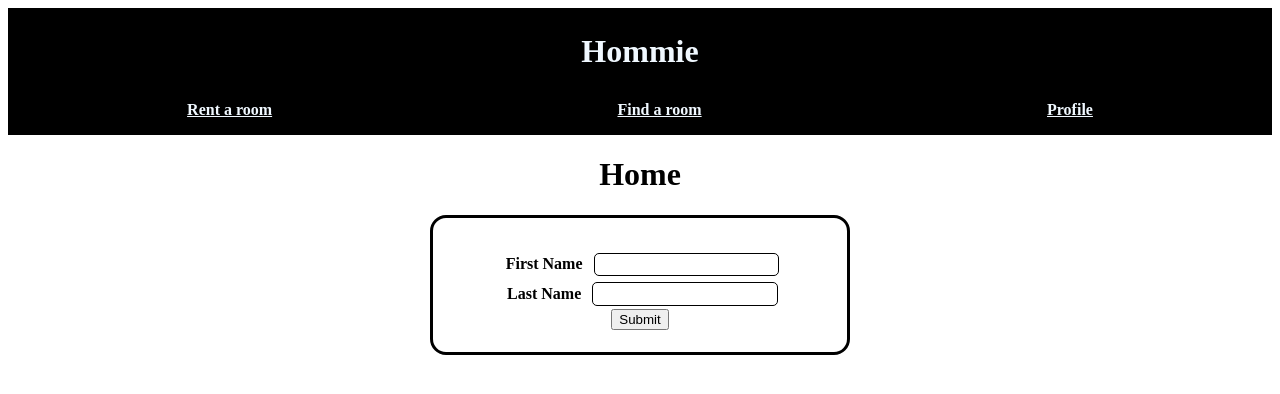
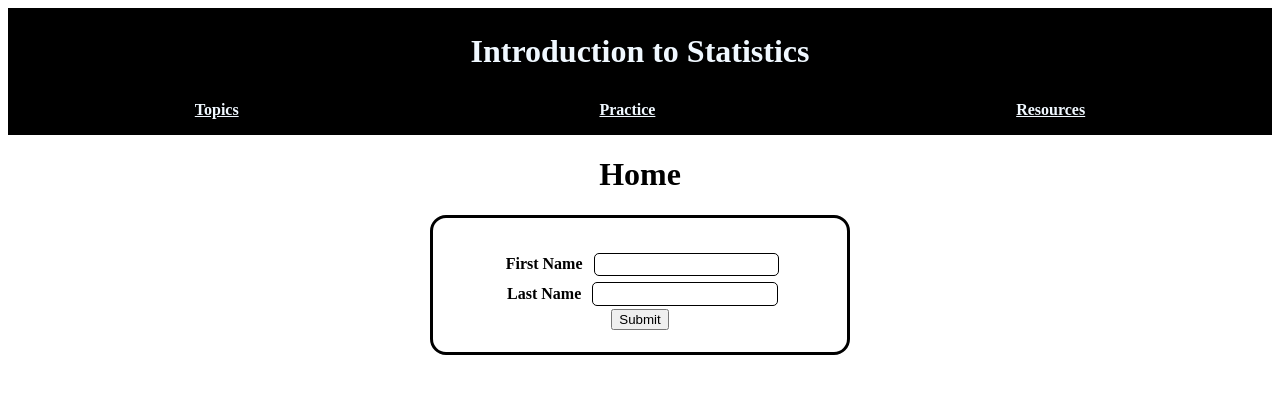
Before and after one commit to Jpkeys29/React-Router-Dom1, a React (Vite) app: page / in a window 1280 px wide. Shown: the top 394 px of the page. Built offline with nearby package versions, Linux system fonts and the light colour scheme.

Commit message:
Leaked fixed

```diff
--- a/package.json
+++ b/package.json
@@ -10,9 +10,6 @@
     "preview": "vite preview"
   },
   "dependencies": {
-    "@react-google-maps/api": "^2.19.3",
-    "@sendbird/uikit-react": "^3.15.3",
-    "@vis.gl/react-google-maps": "^1.1.3",
     "react": "^18.2.0",
     "react-dom": "^18.2.0",
     "react-router-dom": "^6.22.3"
--- a/src/App.jsx
+++ b/src/App.jsx
@@ -12,7 +12,7 @@ export default function App() {
   return (
     <div>
       <header className='header'>
-        <h1>Hommie</h1>
+        <h1>Introduction to Statistics</h1>
       </header>
         <Routes>
           <Route index element={<Home />} />
--- a/src/components/Home.jsx
+++ b/src/components/Home.jsx
@@ -6,9 +6,9 @@ export default function Home() {
     return (
         <div className='home' >
                 <ul>
-                    <li><Link to={'/topics'}>Rent a room</Link></li>
-                    <li><Link to={'/practice'}>Find a room</Link></li>
-                    <li><Link to={'/resources'}>Profile</Link></li>
+                    <li><Link to={'/topics'}>Topics</Link></li>
+                    <li><Link to={'/practice'}>Practice</Link></li>
+                    <li><Link to={'/resources'}>Resources</Link></li>
                 </ul>
             <h1>Home</h1>
             <Form />
--- a/src/components/Practice.jsx
+++ b/src/components/Practice.jsx
@@ -1,28 +1,10 @@
 import { Link } from "react-router-dom";
-import { App as SendbirdApp } from '@sendbird/uikit-react';
-import '@sendbird/uikit-react/dist/index.css';
 
-function ChatComponent() {
-    return (
-        <div style={{ width: '100vw', height: '100vh' }}>
-            {/* <SendbirdApp
-            appId={"APPID"}
-            userId={"USERID"}
-             /> */}
+export default function Practice() {
+    return(
+        <div className="practice">
             <Link to={'/'}>Home</Link>
-
+            <h1>Practice</h1>
         </div>
     )
 }
-
-export default ChatComponent;
-
-
-// export default function Practice() {
-//     return(
-//         <div className="practice" style={{backgroundColor:'#ADD8E6', height:'100vh'}}  >
-//             <Link to={'/'}>Home</Link>
-//             <h1>Find a room</h1>
-//         </div>
-//     )
-// }
--- a/src/components/Resources.jsx
+++ b/src/components/Resources.jsx
@@ -1,24 +1,10 @@
-"use client";
 import { Link } from 'react-router-dom';
-import { APIProvider, Map, AdvancedMarker, Pin, InfoWindow, } from "@vis.gl/react-google-maps";
-import { useEffect, useState, useRef } from 'react';
-
-const libraries = ['places']
 
 export default function Resources() {
-    const position = { lat: 41.3874, lng: 2.1686 }
     return (
-        <APIProvider apiKey={"AIzaSyCUJR3_A9ZMaEw8sTXPNL8WTKt8I-Im-N8"}>
-            <div style={{height:"100vh", width: "100%"}}>
-                <Map
-                defaultZoom={9}
-                defaultCenter={position}
-                mapId={"8c9ad6043cdacdc5"}
-                >
-                    <AdvancedMarker position={position}/>
-                </Map>
-            </div>
-            {/* <Link to={'/'}>Home</Link> */}
-        </APIProvider>
-    );
+        <div className='resources'>
+            <Link to={'/'}>Home</Link>
+            <h1>Resources</h1>
+        </div>
+    )
 }
--- a/src/components/Topics.jsx
+++ b/src/components/Topics.jsx
@@ -4,7 +4,7 @@ export default function Topics() {
     return(
         <div className='topics'>
             <Link to={'/'}>Home</Link>
-            <h1>Rent a room</h1>
+            <h1>Topics</h1>
         </div>
     )
 }
```
Also changed, not shown: 1 other file (tests, documents, lock files or other folders).
